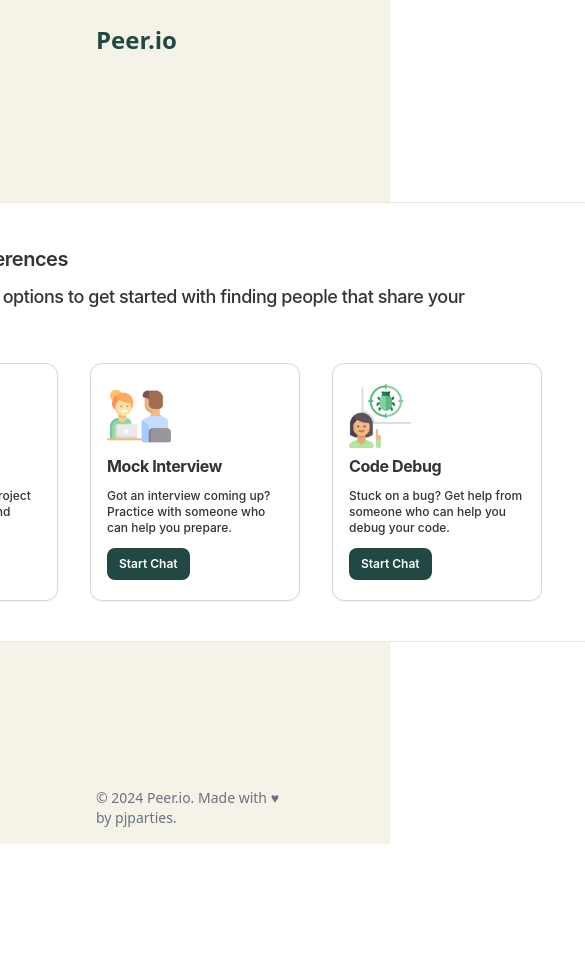
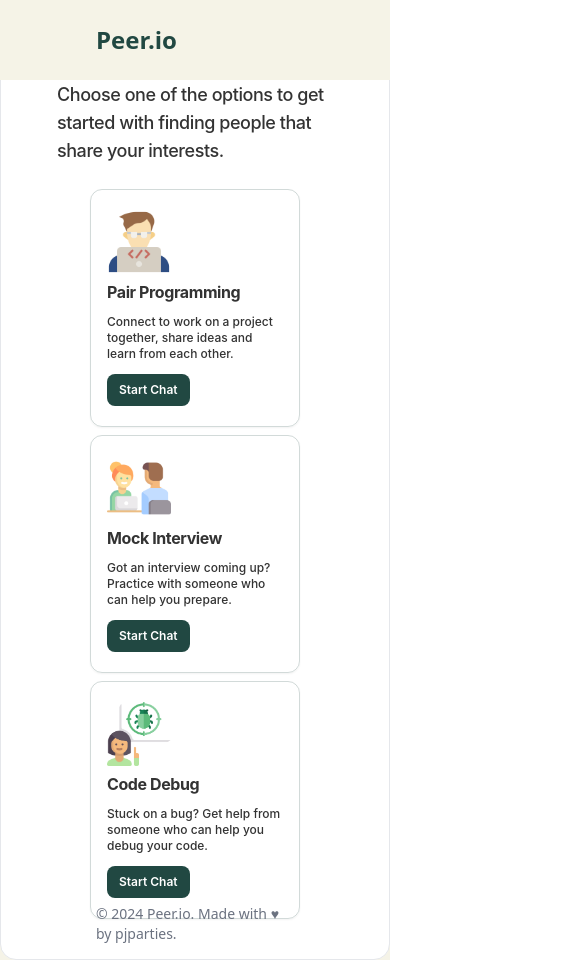
Before and after one commit to pjparties/peer-f, a React (Vite) app: page /preferences in a window 390 px wide. Shown: the whole page, 585 px wide, since content can reach past the window. Before the commit the page ends 844 px from the top, so only its background shows below. Built offline with nearby package versions, Linux system fonts and the light colour scheme; no server answers.

Commit message:
Update .gitignore to exclude dev-dist directory and files Update file extensions in index.tsx and index.ts from .jsx and .js to .jsx and .js respectively

```diff
--- a/dev-dist/sw.js
+++ b/dev-dist/sw.js
@@ -82,7 +82,7 @@
     "revision": "3ca0b8505b4bec776b69afdba2768812"
   }, {
     "url": "index.html",
-    "revision": "0.hjsnsocn5g8"
+    "revision": "0.4et9jhk8qpo"
   }], {});
   workbox.cleanupOutdatedCaches();
   workbox.registerRoute(new workbox.NavigationRoute(workbox.createHandlerBoundToURL("index.html"), {
--- a/package.json
+++ b/package.json
@@ -27,6 +27,7 @@
     "@radix-ui/react-alert-dialog": "^1.0.4",
     "@radix-ui/react-dropdown-menu": "^2.0.5",
     "clsx": "^1.2.1",
+    "dequal": "^2.0.3",
     "openai": "^4.20.0",
     "react": "^18.2.0",
     "react-dom": "^18.2.0",
@@ -41,9 +42,9 @@
     "@testing-library/jest-dom": "^6.1.4",
     "@testing-library/react": "^14.1.2",
     "@testing-library/user-event": "^14.4.3",
+    "@types/jest": "^29.5.12",
     "@types/react": "^18.0.28",
     "@types/react-dom": "^18.0.11",
-    "@types/testing-library__jest-dom": "^6.0.0",
     "@typescript-eslint/eslint-plugin": "^5.57.1",
     "@typescript-eslint/parser": "^5.57.1",
     "@vitejs/plugin-react": "latest",
@@ -62,7 +63,8 @@
     "postcss-import": "^15.1.0",
     "prettier": "^3.2.5",
     "tailwindcss": "^3.3.2",
-    "typescript": "^5.0.2",
+    "ts-node": "^10.9.2",
+    "typescript": "^5.5.3",
     "vite": "latest",
     "vite-plugin-pwa": "latest",
     "vitest": "latest",
--- a/src/pages/Home/index.tsx
+++ b/src/pages/Home/index.tsx
@@ -1,5 +1,5 @@
-import Auth from "../../components/Auth";
-import Header from "../../components/Header";
+import Auth from "../../components/Auth.jsx";
+import Header from "../../components/Header.jsx";
 import HeroConvo from "../../assets/hero.png";
 import { Link } from "react-router-dom";
 
--- a/src/pages/Preferences/index.jsx
+++ b/src/pages/Preferences/index.jsx
@@ -44,13 +44,13 @@
   ];
   return (
     <div className="windowcontainer rounded-2xl border border-lightzinc bg-white p-10">
-      <div className="content font-Inter flex flex-col justify-center items-center px-4">
-        <div className="textsection flex-col justify-start gap-2 inline-flex">
-          <h1 className="text-zinc text-xl font-semibold leading-8 tracking-tight">Select your preferences</h1>
-          <p className="w-full text-zinc text-lg font-medium leading-7 tracking-tight">Choose one of the options to get started with finding people that share your interests.</p>
+      <div className="content font-Inter flex flex-col md:max-w-screen-sm lg:max-w-none justify-center items-center px-4">
+        <div className="textsection w-fit flex-col justify-start gap-2 inline-flex">
+          <h1 className="text-zinc max-w-fit text-xl font-semibold leading-8 tracking-tight">Select your preferences</h1>
+          <p className="max-w-fit text-zinc text-lg font-medium leading-7 tracking-tight">Choose one of the options to get started with finding people that share your interests.</p>
         </div>
         {/* Preference Card here */}
-        <div className="cards-container flex flex-row gap-8 justify-center items-center mt-6 w-fit center">
+        <div className="cards-container flex flex-col md:flex-row gap-2 lg:gap-8 justify-center items-center mt-6 w-fit center">
           {Preferences.map((preference) => (
             <PreferenceCard
               key={preference.location}
@@ -68,7 +68,7 @@
 
 export const Preferences = () => {
   return (
-    <main className="flex h-screen w-screen flex-col justify-center items-center bg-primary">
+    <main className="min-h-screen min-w-screen relative flex justify-center items-center bg-primary">
       <Header />
       <PreferenceWindow />
       <Footer />
--- a/src/store/flux/index.ts
+++ b/src/store/flux/index.ts
@@ -1,3 +1,3 @@
-export * from './actions';
-export * from './initial-state';
-export * from './reducer';
+export * from './actions.js';
+export * from './initial-state.js';
+export * from './reducer.js';
--- a/src/store/flux/reducer.ts
+++ b/src/store/flux/reducer.ts
@@ -1,6 +1,6 @@
-import { IState } from "../hooks/use-store";
-import { EActionType, IAction } from "./actions";
-import { initialState } from "./initial-state";
+import { IState } from "../hooks/use-store.js";
+import { EActionType, IAction } from "./actions.js";
+import { initialState } from "./initial-state.js";
 
 const selectedGradientThemeStyles: any = {
     light: "from-zinc-400 to-zinc-600",
--- a/src/store/hooks/use-store.ts
+++ b/src/store/hooks/use-store.ts
@@ -1,6 +1,6 @@
 import { devtools } from "zustand/middleware";
 import { create } from "zustand";
-import { IAction, initialState, reducer } from "../flux";
+import { IAction, initialState, reducer } from "../flux/index.js";
 
 export type IThemeType = {
     type: 'dark' | 'light' | 'green' | 'blue' | 'purple' | 'red' | 'yellow' | 'pink'
```
Also changed, not shown: tsconfig.json (+4 -4 lines), 2 other files (tests, documents, lock files or other folders).
